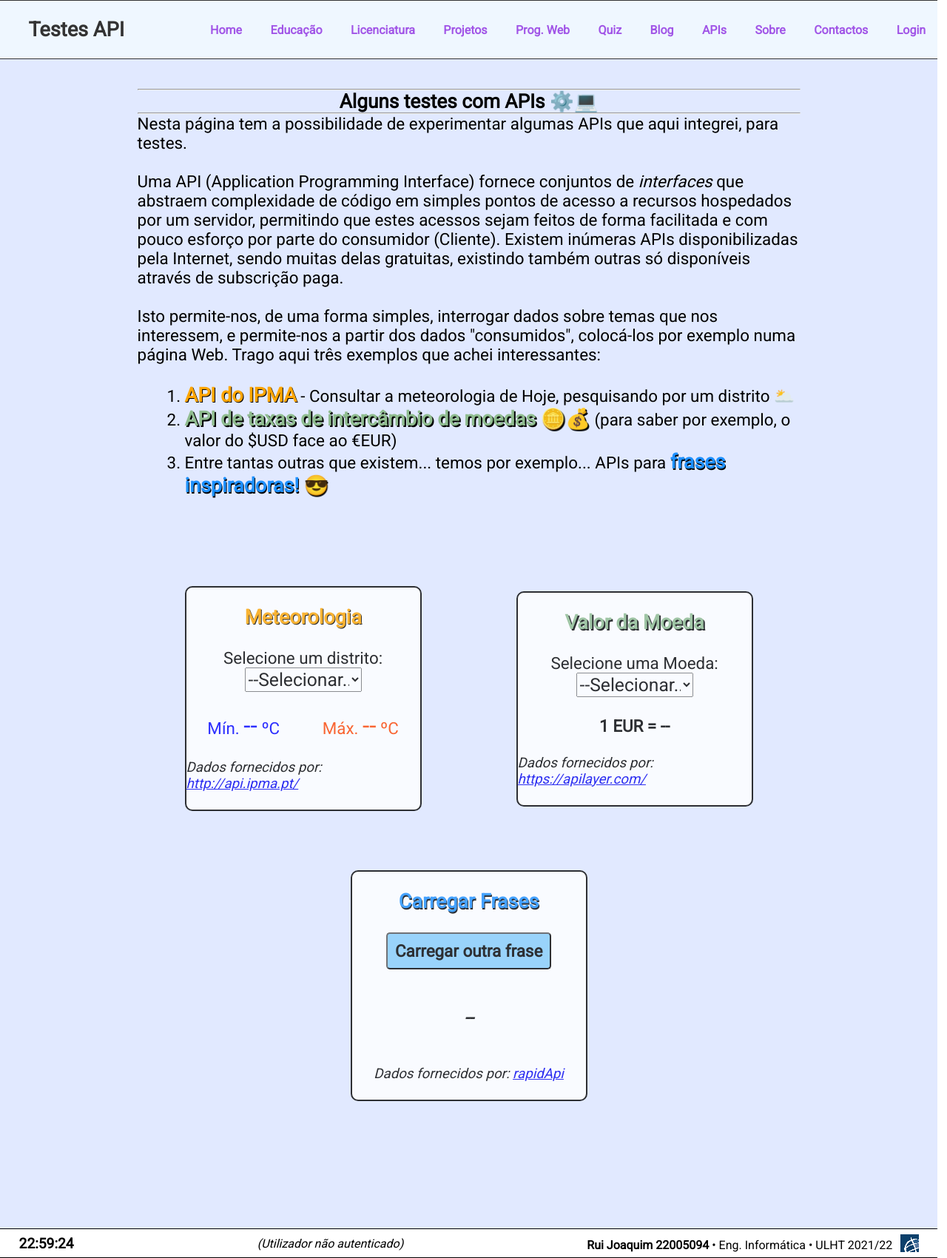
After one commit to a22005094/Projeto-PW-Portfolio, a Django app: template portfolio/templates/portfolio/apis.html in a window 1280 px wide. The commit adds this page. Shown: the whole page at 74% size. Run offline with Django 4.2, Linux system fonts and the light colour scheme; the template is opened without the code that fills it, so the values that code supplies are empty; some libraries are stand-ins or nearby versions.

Commit message:
Commit da página APIs que estava a faltar. Pequenas correcoes noutras páginas.

```diff
--- a/portfolio/models.py
+++ b/portfolio/models.py
@@ -166,7 +166,7 @@ class PontuacaoQuizz(models.Model):
     pontuacao = models.IntegerField()
 
     def __str__(self):
-        return f"{self.nome} -> {self.pontuacao} pontos"
+        return f"{self.nome}: {self.pontuacao} pontos"
 
 
 # TODO
--- /dev/null
+++ b/portfolio/templates/portfolio/apis.html
@@ -0,0 +1,267 @@
+{% extends 'portfolio/layout.html' %}
+
+{% block page-title-head %}Testes API{% endblock %}
+{% block page-title-body %}Testes API{% endblock %}
+
+{% block css-block %}
+    <style>
+        .texto-intro {
+            margin-top: 5vh;
+            margin-left: auto;
+            margin-right: auto;
+            max-width: 70vw;
+            font-size: 1.4em;
+        }
+
+        .texto-intro section {
+            margin-bottom: 10vh;
+        }
+
+        .tema-api1 {
+            font-size: 1.2em;
+            color: orange;
+            text-shadow: 1px 1px black;
+        }
+
+        .tema-api2 {
+            font-size: 1.2em;
+            color: darkseagreen;
+            text-shadow: 2px 2px black;
+        }
+
+        .tema-api3 {
+            font-size: 1.2em;
+            color: dodgerblue;
+            text-shadow: 1px 2px black;
+        }
+
+        ol {
+            margin-left: 5vw;
+        }
+
+        .section-api-cards {
+            display: flex;
+            flex-flow: row wrap;
+            justify-content: space-between;
+            align-items: center;
+        }
+
+        .api-info-title {
+            text-align: center;
+            font-size: 1.3em;
+            color: orange;
+        }
+
+        .div-api-info {
+            padding-top: 3vh;
+            padding-bottom: 3vh;
+            display: flex;
+            flex-flow: column wrap;
+            justify-content: center;
+            align-items: center;
+            background-color: white;
+            opacity: 80%;
+            border: 2px solid black;
+            width: 25vw;
+            margin: 5vh 5vw;
+            border-radius: 10px;
+        }
+
+        .div-api-info select {
+            width: 50%;
+            font-size: 1.1em;
+        }
+
+        .last-api {
+            margin-left: auto;
+            margin-right: auto;
+            padding-left: 2vw;
+            padding-right: 2vw;
+        }
+
+        .api-ipma-results {
+            width: 100%;
+            display: flex;
+            flex-flow: row wrap;
+            justify-content: space-around;
+            align-items: center;
+        }
+
+        .api-ipma-results p:first-child {
+            color: blue;
+        }
+
+        .api-ipma-results p:last-child {
+            color: orangered;
+        }
+
+        #tempMin, #tempMax {
+            font-size: 1.5em;
+        }
+    </style>
+{% endblock %}
+
+{% block script-block %}
+    <script>
+        document.addEventListener("DOMContentLoaded", () => {
+            /* API IPMA */
+            let cbIPMA = document.getElementById("api-ipma");
+            cbIPMA.onchange = () => {
+                /* Ao mudar interroga o IPMA da previsão nesse distrito */
+                fetch("https://api.ipma.pt/open-data/forecast/meteorology/cities/daily/" + cbIPMA.value + ".json")
+                    .then((response) => response.json())
+                    .then((dados) => {
+                        /* Este pedido devolve a previsao para hoje e 4 dias seguintes.
+                           Basta ir buscar a primeira posicao desse Array, corresponde sempre ao dia de hoje */
+                        document.querySelector("#tempMin").innerHTML = dados["data"][0]["tMin"]
+                        document.querySelector("#tempMax").innerHTML = dados["data"][0]["tMax"]
+                    });
+            };
+
+            /* API Exchange Rates => código baseado na Live Demo oferecida pela ApiLayer (quem forneceu a ApiKey) */
+            /* Configurei para obter apenas as moedas: GBP, BRL, USD, CAD */
+
+            let cbXchange = document.getElementById("api-xchange");
+            cbXchange.onchange = () => {
+                let myHeaders = new Headers();
+                myHeaders.append("apikey", "g97ir0QGGUwgx8Pckrhp43M2qyVfSuyO");
+
+                let requestOptions = {
+                    method: 'GET',
+                    redirect: 'follow',
+                    headers: myHeaders
+                };
+
+                fetch("https://api.apilayer.com/exchangerates_data/latest?symbols=GBP%2CBRL%2CUSD%2CCAD&base=EUR",
+                    requestOptions)
+                    .then(response => response.json())
+                    .then(result => {
+                        document.querySelector("#exchangeResult").innerHTML =
+                            result["rates"][cbXchange.value].toFixed(2) + cbXchange.value;
+                    })
+            }
+
+            /*
+               API "Frases Inspiradoras & Quotes"
+               Código-base obtido pela DEMO da documentação desta API.
+               Link para referencia: https://rapidapi.com/martin.svoboda/api/quotes15/
+            */
+
+            document.getElementById("btnNovaFrase").onclick = () => {
+                const options = {
+                    method: 'GET',
+                    headers: {
+                        'X-RapidAPI-Key': '19e6976775mshec47d479e9ec1d3p14c46ajsn6e7652b724fc',
+                        'X-RapidAPI-Host': 'quotes15.p.rapidapi.com'
+                    }
+                };
+
+                fetch('https://quotes15.p.rapidapi.com/quotes/random/?language_code=pt', options)
+                    .then(response => response.json())
+                    .then(response => document.querySelector("#quoteResult").innerHTML = response["content"]);
+            }
+        });
+    </script>
+{% endblock %}
+
+{% block main %}
+    <div class="texto-intro">
+        <section>
+            <hr>
+            <h3 class="subtitulos-color" style="text-align: center;">
+                Alguns testes com APIs ⚙️💻️
+            </h3>
+            <hr>
+            <p>
+                Nesta página tem a possibilidade de experimentar algumas APIs que aqui integrei, para testes.
+            </p>
+            <br>
+            <p>
+                Uma API (Application Programming Interface) fornece conjuntos de <i>interfaces</i> que
+                abstraem complexidade de código em simples pontos de acesso a recursos hospedados
+                por um servidor, permitindo que estes acessos sejam feitos de forma facilitada e com pouco esforço
+                por parte do consumidor (Cliente). Existem inúmeras APIs disponibilizadas pela Internet, sendo muitas
+                delas gratuitas, existindo também outras só disponíveis através de subscrição paga.
+            </p>
+            <br>
+            <p>
+                Isto permite-nos, de uma forma simples, interrogar dados sobre temas que nos interessem, e permite-nos
+                a partir dos dados "consumidos", colocá-los por exemplo numa página Web. Trago aqui três exemplos
+                que achei interessantes:
+            </p>
+            <br>
+            <ol>
+                <li><strong class="tema-api1">API do IPMA</strong> - Consultar a meteorologia de Hoje,
+                    pesquisando por um distrito 🌥️
+                </li>
+                <li><strong class="tema-api2">API de taxas de intercâmbio de moedas 🪙💰</strong>
+                    (para saber por exemplo, o valor do $USD face ao €EUR)
+                </li>
+                <li>Entre tantas outras que existem... temos por exemplo... APIs para <strong class="tema-api3">frases
+                    inspiradoras! 😎</strong>
+                </li>
+            </ol>
+        </section>
+
+        <section class="section-api-cards">
+            <div class="div-api-info">
+                <p class="tema-api1"><strong>Meteorologia</strong></p>
+                <br>
+                <label for="api-ipma">Selecione um distrito:</label>
+                <select id="api-ipma">
+                    <option disabled selected>--Selecionar...--</option>
+                    <option value="1131200">Porto</option>
+                    <option value="1050200">Castelo Branco</option>
+                    <option value="1110600">Lisboa</option>
+                    <option value="1080500">Faro</option>
+                </select>
+                <br>
+                <div class="api-ipma-results">
+                    <p>
+                        Mín.
+                        <span id="tempMin">--</span>
+                        ºC
+                    </p>
+                    <p>
+                        Máx.
+                        <span id="tempMax">--</span>
+                        ºC
+                    </p>
+                </div>
+                <br>
+                <sub><i>Dados fornecidos por: <a href="http://api.ipma.pt/">http://api.ipma.pt/</a></i></sub>
+            </div>
+
+            <div class="div-api-info">
+                <p class="tema-api2"><strong>Valor da Moeda</strong></p>
+                <br>
+                <label for="api-xchange">Selecione uma Moeda:</label>
+                <select id="api-xchange">
+                    <option disabled selected>--Selecionar...--</option>
+                    <option value="BRL">Real Brasileiro (BRL)</option>
+                    <option value="CAD">Dólar Canadiano (CAD)</option>
+                    <option value="GBP">Libra Inglesa (GBP)</option>
+                    <option value="USD">Dólar Americano (USD)</option>
+                </select>
+                <br>
+                <p><strong>1 EUR = <span id="exchangeResult">--</span></strong></p>
+                <br>
+                <sub><i>Dados fornecidos por: <a href="https://apilayer.com/">https://apilayer.com/</a></i></sub>
+            </div>
+
+            <div class="div-api-info last-api">
+                <p class="tema-api3"><strong>Carregar Frases</strong></p>
+                <br>
+                <button id="btnNovaFrase" class="btnSubmeterForm">Carregar outra frase</button>
+                <br><br>
+                <p><i><strong><span id="quoteResult">--</span></strong></i></p>
+                <br>
+                <br>
+                <sub><i>Dados fornecidos por: <a
+                        href="https://rapidapi.com/martin.svoboda/api/quotes15/">rapidApi</a></i></sub>
+            </div>
+        </section>
+        <br>
+        <br>
+    </div>
+{% endblock %}
--- a/portfolio/templates/portfolio/layout.html
+++ b/portfolio/templates/portfolio/layout.html
@@ -47,6 +47,7 @@
             <a href="{% url 'portfolio:prog-web' %}">Prog. Web</a>
             <a href="{% url 'portfolio:quiz' %}">Quiz</a>
             <a href="{% url 'portfolio:blog' %}">Blog</a>
+            <a href="{% url 'portfolio:api' %}">APIs</a>
             <a href="{% url 'portfolio:sobre' %}">Sobre</a>
             <a href="{% url 'portfolio:contactos' %}">Contactos</a>
             {% if request.user.is_authenticated %}
--- a/portfolio/templates/portfolio/licenciatura/licenciatura.html
+++ b/portfolio/templates/portfolio/licenciatura/licenciatura.html
@@ -61,6 +61,7 @@
             text-align: center;
             min-width: 200px;
             max-width: 25vw;
+            height: 80%;
             /* height: 150px; ~> deixar a página decidir a altura dos cartões */
             padding: 30px;
             margin: 20px;
--- a/portfolio/urls.py
+++ b/portfolio/urls.py
@@ -27,6 +27,7 @@ urlpatterns = [
     path('contactos', views.contactos_view, name='contactos'),
     path('about', views.about_view, name='sobre'),
     path('blog', views.blog_view, name='blog'),
+    path('api', views.api_view, name='api'),
     path('prog-web', views.prog_web_view, name='prog-web'),
 
     # ROTAS SOBRE O QUIZ
--- a/portfolio/views.py
+++ b/portfolio/views.py
@@ -60,6 +60,7 @@ def licenciatura_view(request):
         if form.is_valid():
             # OK! Processar insercao da nova UnidadeCurricular e recarregar dados da página
             form.save()
+            return HttpResponseRedirect(reverse('portfolio:licenciatura'))
         else:
             form_fields = form
     else:
@@ -195,6 +196,10 @@ def blog_view(request):
     return render(request, 'portfolio/blog.html', context)
 
 
+def api_view(request):
+    return render(request, 'portfolio/apis.html')
+
+
 def prog_web_view(request):
     tec_frontend = Tecnologia.objects.filter(tipo_tecnologia='F')
     tec_backend = Tecnologia.objects.filter(tipo_tecnologia='B')
```
Also changed, not shown: portfolio/templates/portfolio/contactos.html (+7 -0 lines), portfolio/templates/portfolio/quiz/quiz.html (+9 -3 lines), db.sqlite3, 1 other file.
